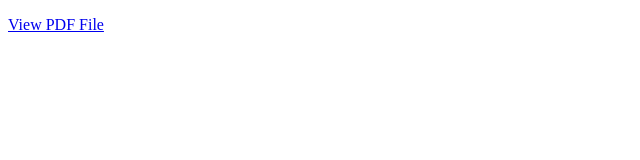
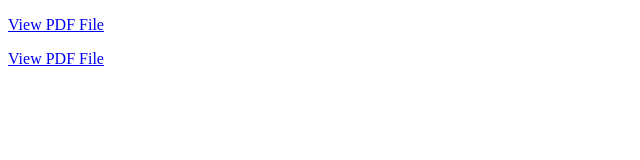
Before and after one commit to muygalan/pdf, a plain HTML site: page index.html in a window 1280 px wide. Shown: the whole page, without its empty margins (0-640 px from the left). Drawn offline with Linux system fonts and the light colour scheme.

Commit message:
Added the CSS Handbook PDF

```diff
--- a/index.html
+++ b/index.html
@@ -8,6 +8,7 @@
   <body>
     <div>
       <p><a href="web/viewer.html">View PDF File</a></p>
+      <p><a href="web/viewer.html?file=CSS_Handbook.pdf">View PDF File</a></p>
     </div>
   </body>
 </html>
```
Also changed, not shown: 1 other file.
